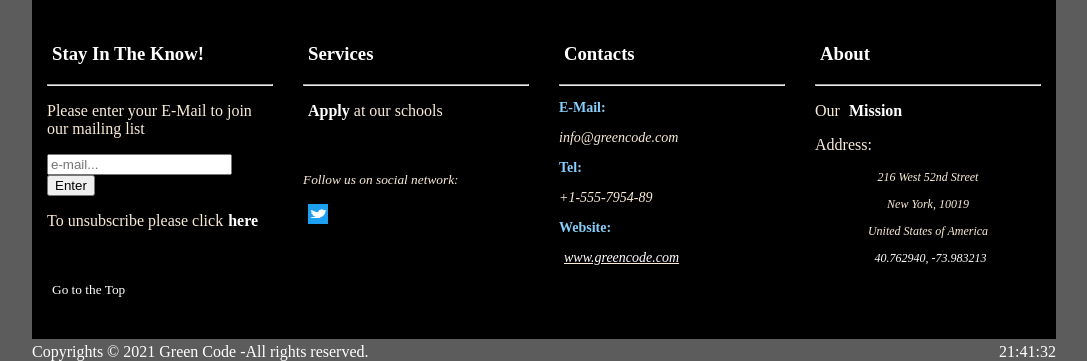
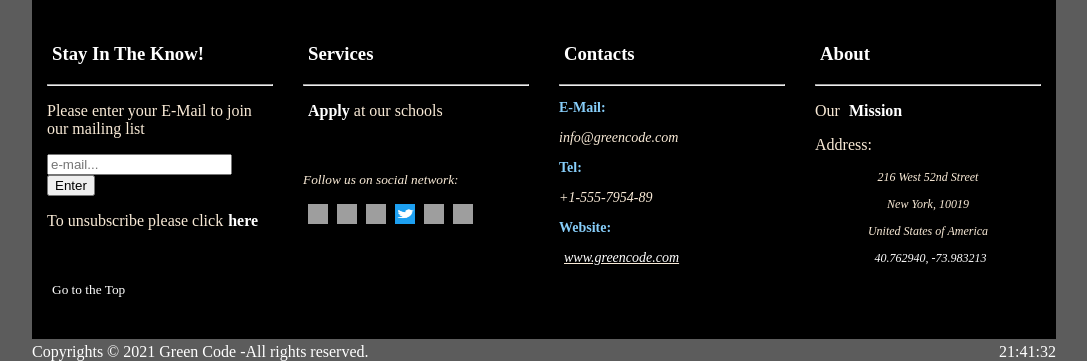
Before and after one commit to VerandaBlakaj/PI_21_Gr3, a PHP site: page /index.php in a window 1280 px wide. Shown: the part 1886-2247 px from the top of the page, without its empty margins (96-1183 px from the left). Run offline with PHP 8.4, Linux system fonts and the light colour scheme; grey boxes are pictures that could not be loaded.

Commit message:
Update footer.php

```diff
--- a/footer.php
+++ b/footer.php
@@ -31,23 +31,23 @@
         <p style="color: antiquewhite"><i><small>Follow us on social network:</small></i></p>
 
 
-        <!--                 <a href="https://web.facebook.com/?_rdc=1&_rdr" target="blank" title="Facebook">
-                    <img src="Images/facebook.png" alt="Facebook" style="width: 20px; height: 20px;"> </a>
+                <a href="https://web.facebook.com/?_rdc=1&_rdr" target="blank" title="Facebook">
+                <img src="Images/facebook.png" alt="Facebook" style="width: 20px; height: 20px;"> </a>
 
                 <a href="https://www.instagram.com/" target="blank" title="Instagram">
-                    <img src="Images/instagram.png" alt="Instagram" style="width: 20px; height: 20px;"> </a>
+                <img src="Images/instagram.png" alt="Instagram" style="width: 20px; height: 20px;"> </a>
 
                 <a href="https://www.pinterest.com/" target="blank" title="Pinterest">
-                    <img src="Images/pinterest.png" alt="Pintesrest" style="width: 20px; height: 20px;"></a> -->
+                <img src="Images/pinterest.png" alt="Pintesrest" style="width: 20px; height: 20px;"></a>
 
-        <a href="twitter.php" target="blank" title="Twitter">
-            <img src="Images/twitter.png" alt="Twitter" style="width: 20px; height: 20px;"></a>
+                <a href="twitter.php" target="blank" title="Twitter">
+                <img src="Images/twitter.png" alt="Twitter" style="width: 20px; height: 20px;"></a>
 
-        <!--                 <a href="https://www.youtube.com/" target="blank" title="Youtube">
-                    <img src="Images/youtube.png" alt="Youtube" style="width: 20px; height: 20px;"></a>
+                <a href="https://www.youtube.com/" target="blank" title="Youtube">
+                <img src="Images/youtube.png" alt="Youtube" style="width: 20px; height: 20px;"></a>
 
                 <a href="https://plus.google.com/discover" target="blank" title="Google+" ;>
-                    <img src="Images/google-plus.png" alt="Google+" style="width: 20px; height: 20px;"></a> -->
+                <img src="Images/google-plus.png" alt="Google+" style="width: 20px; height: 20px;"></a>
 
 
     </div>
```
